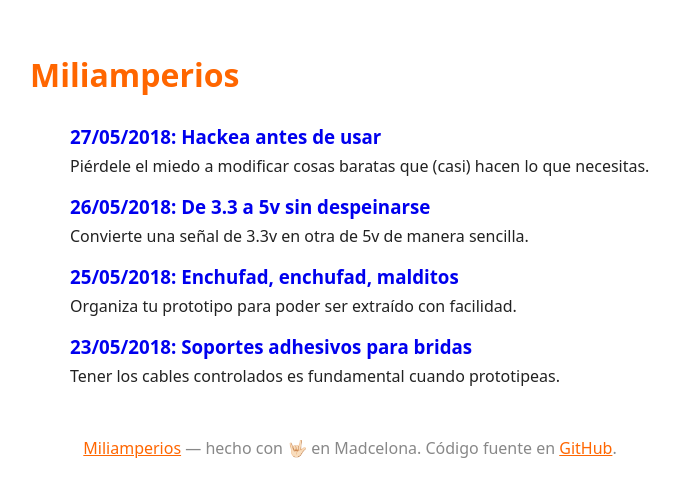
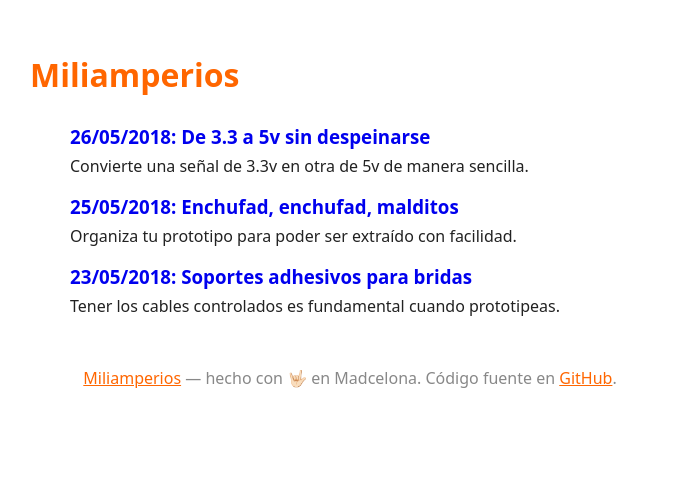
Before and after one commit to miliamperios/miliamperios.github.io, a Jekyll site: the page built from index.html, in a window 1280 px wide. Shown: the top 497 px of the page, without its empty margins (290-969 px from the left). Built offline with Jekyll 4.4.1, drawn with Linux system fonts in a browser that asks for light colours; some of the changed lines change nothing that is shown.

Commit message:
future: false y post en el futuro

```diff
--- a/_config.yml
+++ b/_config.yml
@@ -3,6 +3,7 @@ show_dir_listing: false
 url: https://miliamperios.github.io
 
 # Build settings
+future: false
 incremental: true
 kramdown:
   syntax_highlighter: rouge
--- a/_posts/2018-05-27-hackea-antes-de-usar.md
+++ /dev/null
@@ -1,24 +0,0 @@
----
-title: Hackea antes de usar
-author: Arnauti
-tags: hack
----
-
-Piérdele el miedo a modificar cosas baratas que (casi) hacen lo que necesitas.
-
-Hay muchísimos cacharros a tu alrededor que hacen _casi_ lo que necesitas incorporar a un prototipo.
-
-* Un avión a reacción de 6€ que hace ruido de cohete al pulsar un botón.
-* Una radio que puedes dejar con el __ON__ puesto y sólo hace falta darle corriente para que haga de hilo musical.
-* Un foco que lleva incorporado un detector de presencia.
-* Un despertador que hace __BEEP BEEP__ cuando le das 3V de comer.
-* Un pulsador molón en un teléfono infantil.
-* Un mando a distancia de una persiana que necesita ser controlada por un cacharro según la temperatura de la habitación y la de fuera.
-
-Sólo tienes que pensar en cómo puedes introducir el aparato en cuestión en tu prototipo. La mayoría de las veces se trata de conectar un interruptor en paralelo, o sustituir un pulsador por un relé.
-
-{% include image.html
-  img="assets/27-05-2018_hackea_antes_de_usar.jpg"
-  title="Mando a distancia de persiana hackeado"
-  caption="Este mando a distancia vive ahora en las tripas de una litera con mando centralizado para luces y persiana. Se han soldado cables en paralelo a los pulsadores del mando y añadido un relé pora cada botón para poder programar la persiana y controlarla desde un controladorcito Arduino."
- %}
```
